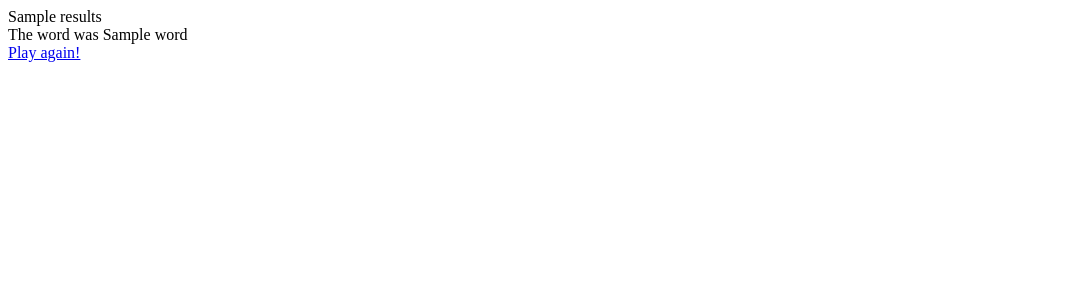
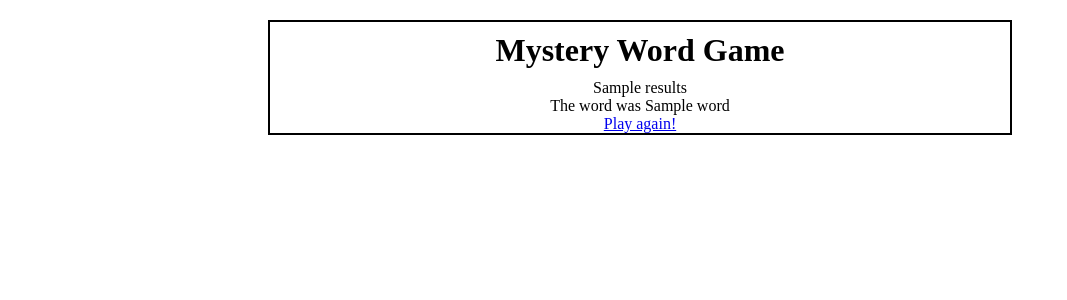
Before and after one commit to ajclose/week-five-project, a Node project: template views/results.mustache in a window 1280 px wide. Shown: the top 300 px of the page, without its empty margins (0-1067 px from the left). Run offline with Node 20 templates, Linux system fonts and the light colour scheme; the template is opened without the code that fills it: most values are stand-ins (such as "Sample title", 1, 10 or a date in 2020).

Commit message:
Style layout of results page

```diff
--- a/views/results.mustache
+++ b/views/results.mustache
@@ -2,15 +2,22 @@
 <html>
   <head>
     <meta charset="utf-8">
-    <title></title>
+    <title>{{results}}</title>
+    <link rel="stylesheet" href="/css/main.css">
   </head>
   <body>
+    <div class="container">
+      <h1 class="title">
+        Mystery Word Game
+      </h1>
     <div class="results-message">
       {{results}}
     </div>
     <div class="word">
       The word was {{word}}
     </div>
-    <a href="/reset">Play again!</a>
+    <a class="play-again" href="/reset">Play again!</a>
+
+  </div>
   </body>
 </html>
```
